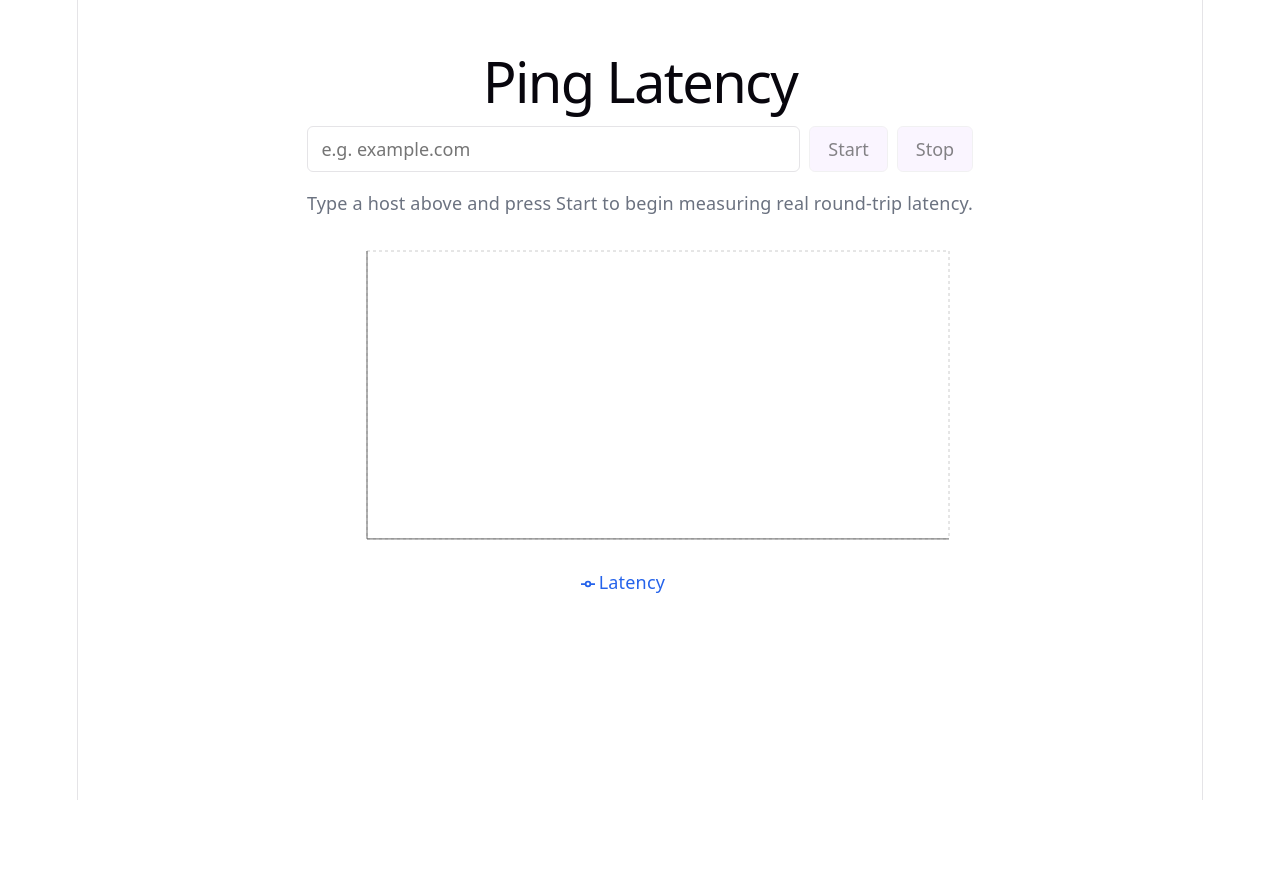
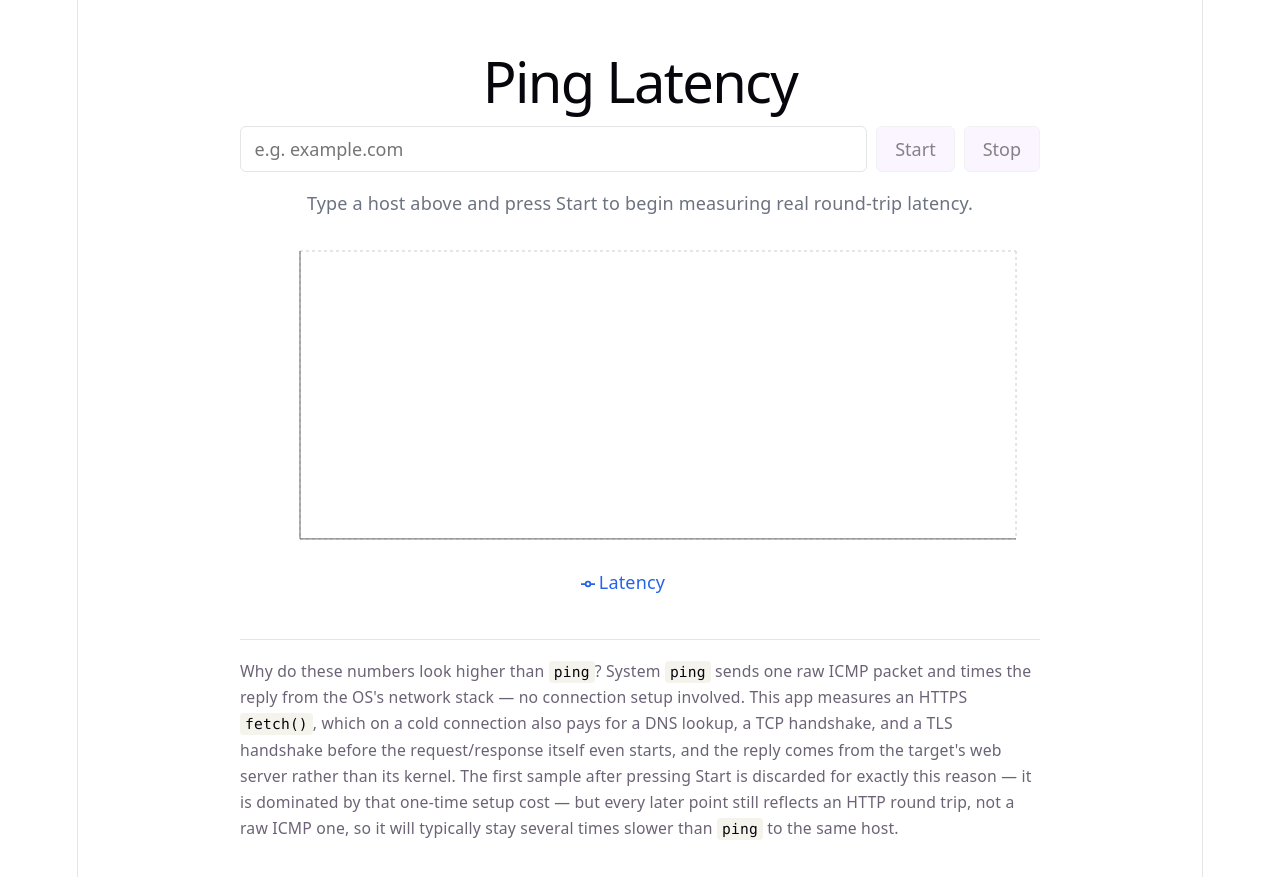
Before and after one commit to juusimaa/reactping, a React (Vite) app: page / in a window 1280 px wide. Before the commit the page ends 800 px from the top, so only its background shows below. Built offline with nearby package versions, Linux system fonts and the light colour scheme.

Commit message:
Add explainer footer to clarify latency measurement differences

```diff
--- a/src/App.css
+++ b/src/App.css
@@ -40,3 +40,17 @@
   color: #6b7280;
   margin-bottom: 1.5rem;
 }
+
+.explainer {
+  margin-top: 2rem;
+  padding-top: 1rem;
+  border-top: 1px solid var(--border);
+  text-align: left;
+  font-size: 0.875rem;
+  color: var(--text);
+}
+
+.explainer code {
+  font-size: 0.8125rem;
+  padding: 1px 5px;
+}
--- a/src/App.tsx
+++ b/src/App.tsx
@@ -215,6 +215,27 @@ function App() {
           it's given each time it's called, the same way any pure
           function would. */}
       <PingChart data={data} />
+      {/* A plain, static <footer> — no state or props involved, so this
+          is exactly as "just HTML" as it looks. Explains why these
+          numbers read higher than `ping`, which measures something
+          fundamentally cheaper (see the file-level note above
+          measureLatencyMs for the `no-cors` side of this same story). */}
+      <footer className="explainer">
+        <p>
+          Why do these numbers look higher than <code>ping</code>? System{' '}
+          <code>ping</code> sends one raw ICMP packet and times the reply from
+          the OS's network stack — no connection setup involved. This app
+          measures an HTTPS <code>fetch()</code>, which on a cold connection
+          also pays for a DNS lookup, a TCP handshake, and a TLS handshake
+          before the request/response itself even starts, and the reply
+          comes from the target's web server rather than its kernel. The
+          first sample after pressing Start is discarded for exactly this
+          reason — it is dominated by that one-time setup cost — but every
+          later point still reflects an HTTP round trip, not a raw ICMP one,
+          so it will typically stay several times slower than <code>ping</code>{' '}
+          to the same host.
+        </p>
+      </footer>
     </main>
   )
 }
```
